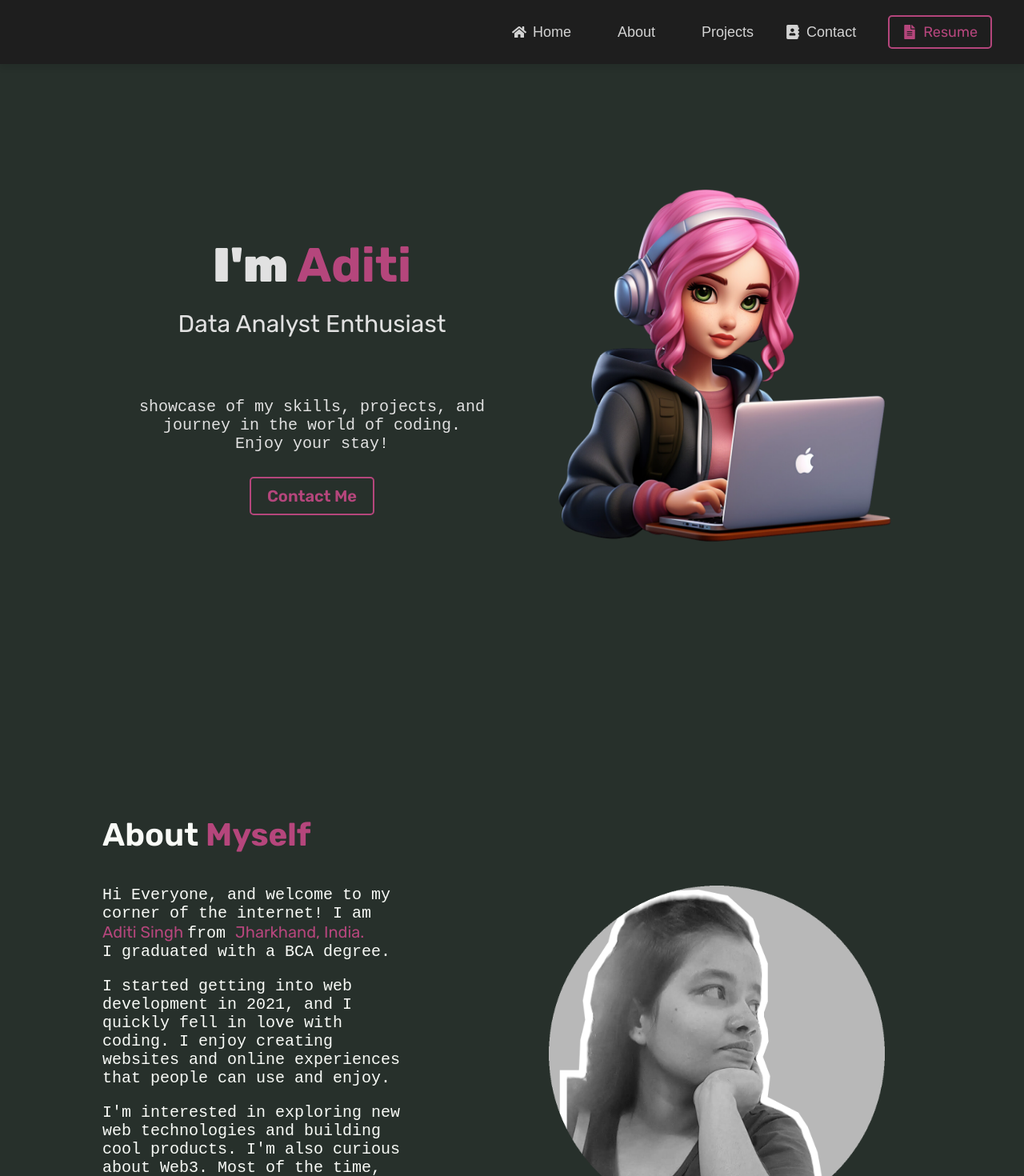
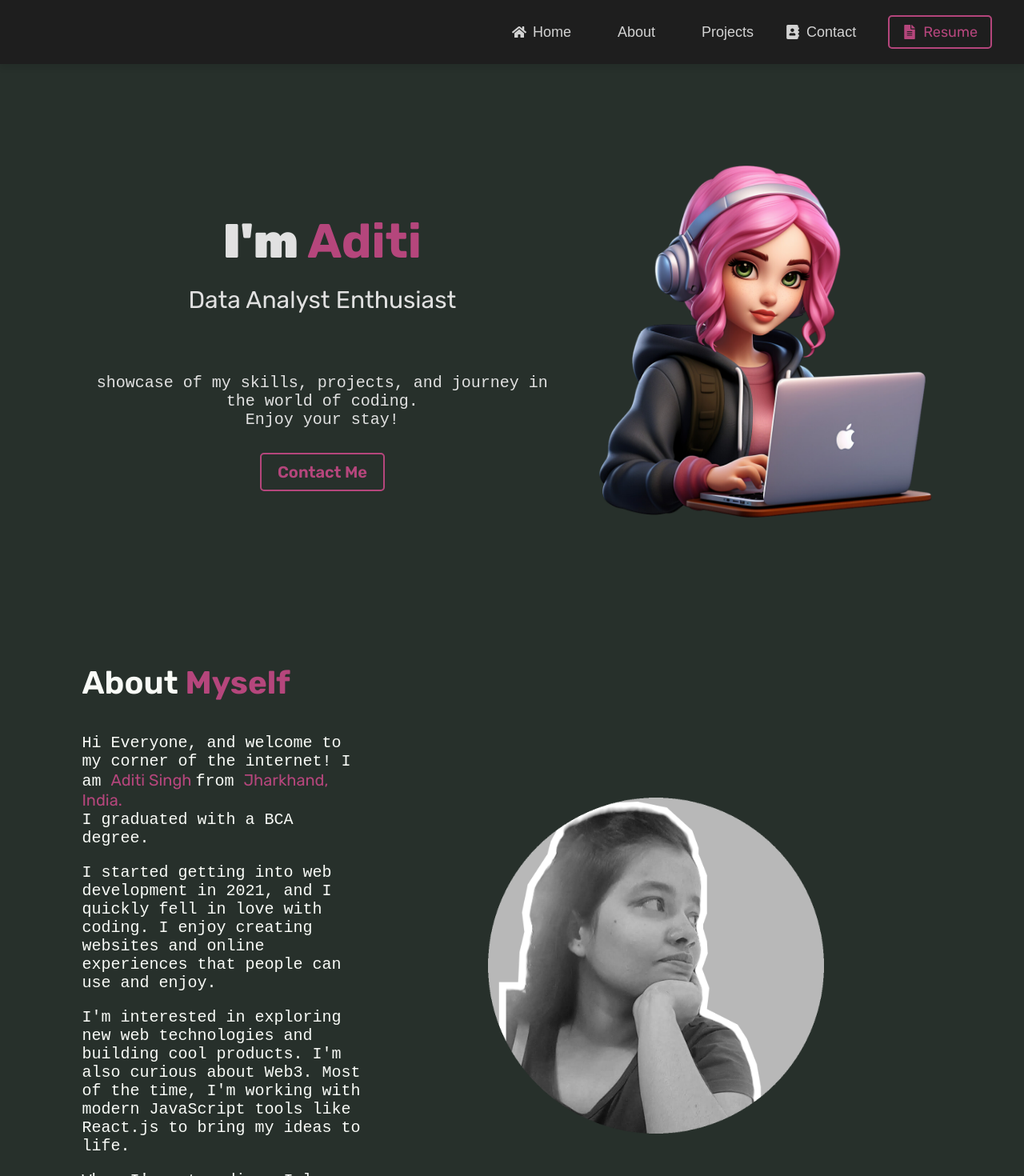
Before and after one commit to AditiSingh00/My-Portfolio, a React (Create React App) app: page / in a window 1280 px wide. Shown: the top 1470 px of the page at 80% size. Built offline with nearby package versions, Linux system fonts and the light colour scheme; some icons are missing.

Commit message:
file updated

```diff
--- a/src/components/navBar/styles.scss
+++ b/src/components/navBar/styles.scss
@@ -42,10 +42,10 @@ body {
 
 .nav_icon {
   display: none;
+  cursor: pointer;
 
   @media (max-width: 768px) {
     display: block;
-    cursor: pointer;
     position: absolute;
     top: 20px;
     right: 20px;
--- a/src/containers/about/styles.scss
+++ b/src/containers/about/styles.scss
@@ -1,11 +1,12 @@
 .about_sec {
-  margin-top: 60px;
+  margin-top: 40px;
   z-index: 1;
-  margin-left: 10%;
+  margin-left: 8%;
+  margin-right: 8%;
 
 
   .heading {
-    padding-top: 100px;
+    padding-top: 110px;
     font-size: 40px;
     font-weight: 600;
     margin-bottom: 40px;
@@ -62,7 +63,7 @@
 
   @media (max-width: 768px) {
     margin: 50px auto 0;
-    width: 100%;
+    width: 75%;
   }
 
   .wrapper {
@@ -104,7 +105,7 @@
   max-width: 1100px;
   gap: 12px;
 
-  @media (max-width: 960px) {
+  @media (max-width: 768px) {
     flex-direction: column;
   }
 }
--- a/src/containers/contact/styles.scss
+++ b/src/containers/contact/styles.scss
@@ -7,8 +7,8 @@
   align-items: center;
   margin-top: 30px;
 
-  @media (max-width: 960px) {
-    padding: 0px;
+  @media (max-width: 860px) {
+    padding: 20px;
   }
 }
 
@@ -20,7 +20,7 @@
   flex-direction: column;
   width: 100%;
   max-width: 1350px;
-  padding: 0px 0px 80px 0px;
+  padding: 80px 0px 80px 0px;
   gap: 12px;
 
   @media (max-width: 960px) {
--- a/src/containers/home/styles.scss
+++ b/src/containers/home/styles.scss
@@ -4,9 +4,9 @@
   align-items: center;
   justify-content: space-between;
   z-index: 1;
-  margin-left: 10%;
-  margin-right: 10%;
-  height: 100vh;
+  margin-left: 8%;
+  margin-right: 6%;
+  padding-top: 120px;
 }
 
 .content {
```
